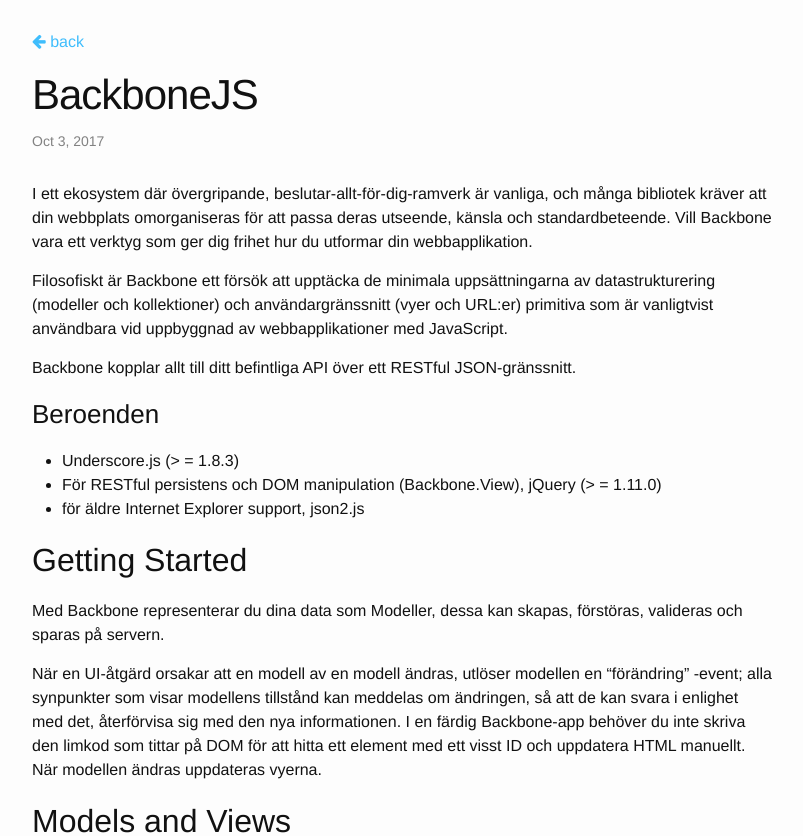
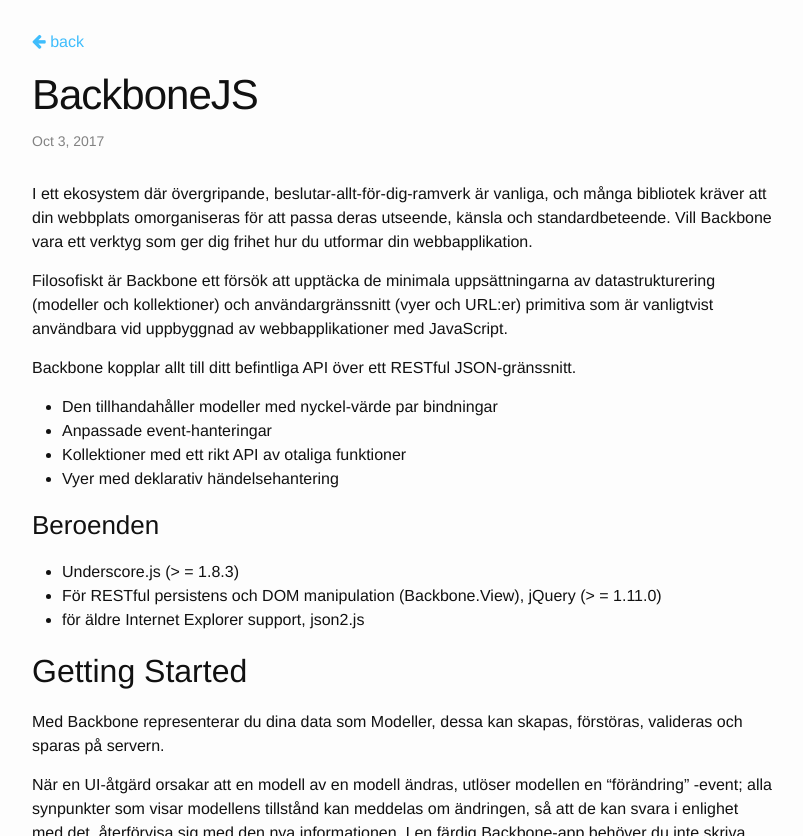
Before and after one commit to develdoe/develdoe.github.io, a Jekyll site: the page built from _posts/2017-10-03-backbonejs.md, in a window 1280 px wide and 900 px high, cut to the strip 0-836 px from the top of the window. Shown: the whole strip, without its empty margins (238-1041 px from the left). Built offline with Jekyll 4.4.1, drawn with Linux system fonts in a browser that asks for light colours.

Commit message:
Update 2017-10-03-backbonejs.md

```diff
--- a/_posts/2017-10-03-backbonejs.md
+++ b/_posts/2017-10-03-backbonejs.md
@@ -9,6 +9,11 @@
 Filosofiskt är Backbone ett försök att upptäcka de minimala uppsättningarna av datastrukturering (modeller och kollektioner) och användargränssnitt (vyer och URL:er) primitiva som är vanligtvist användbara vid uppbyggnad av webbapplikationer med JavaScript.
 
 Backbone kopplar allt till ditt befintliga API över ett RESTful JSON-gränssnitt.
+
+* Den tillhandahåller modeller med nyckel-värde par bindningar
+* Anpassade event-hanteringar
+* Kollektioner med ett rikt API av otaliga funktioner
+* Vyer med deklarativ händelsehantering
 
 ### Beroenden
 * Underscore.js (> = 1.8.3)
```
